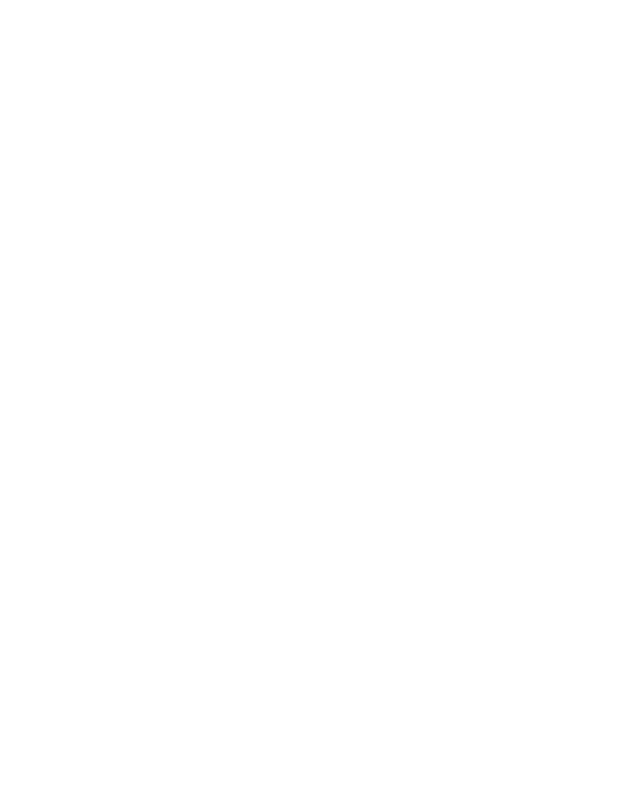
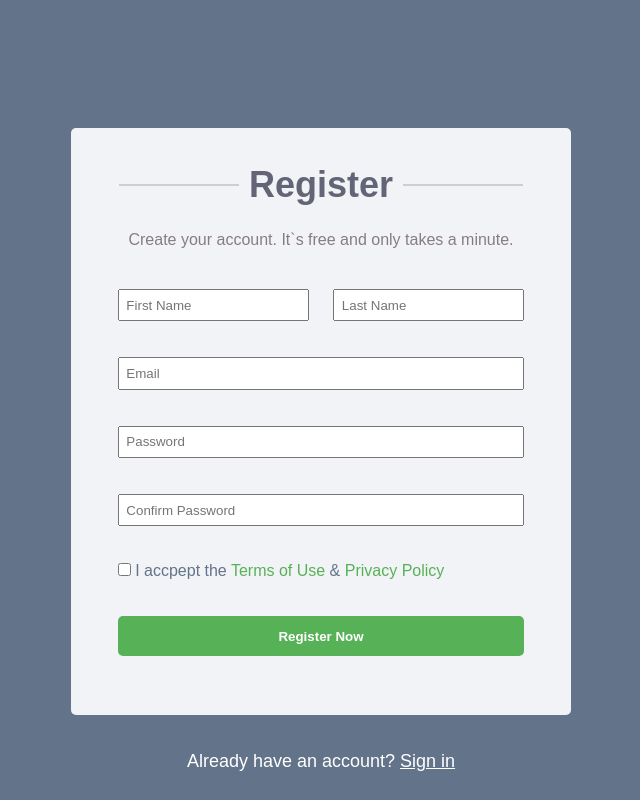
Before and after one commit to wexdanya/home-task-20-12-22, a plain HTML site: page index.html in a window 1280 px wide. Shown: the whole page, without its empty margins (319-959 px from the left). Drawn offline with Linux system fonts and the light colour scheme.

Commit message:
Add registation form

```diff
--- a/assets/styles/style.css
+++ b/assets/styles/style.css
@@ -0,0 +1,107 @@
+:root{
+    font-size: 18px;
+    --space-size:10px;
+    font-family: Arial, Helvetica, sans-serif;
+}
+*{
+    box-sizing: border-box;
+    margin: 0;
+    padding: 0;
+}
+a{
+    color: inherit;
+    text-decoration: none;
+}
+img{
+    width: 100%;
+}
+.wrapper{
+    height: 100vh;
+    background-color: #63738a;
+    display: flex;
+    flex-direction: column;
+    align-items:center;
+    padding-top: 10%;
+}
+.form-section{
+    max-width: 500px;
+    width: 95%;
+    min-width: 300px;
+    padding: 2em;
+    display: flex;
+    flex-direction: column;
+    align-items:center;
+    background-color: #f2f3f7;
+    border-radius:5px;
+    margin-bottom: 2em;
+}
+.form{
+    max-width: 500px;
+    width: 95%;
+    min-width: 300px;
+    display: flex;
+    flex-direction: column;
+    gap: 2em;
+}
+.title-container{
+    display: flex;
+    align-items:center;
+    margin-bottom: 25px;
+}
+.register-title{
+    display: inline-block;
+    font-size: 2em;
+    color:#636475;
+}
+.register-subtitle{
+    font-size: 16px;
+    margin-bottom: 40px;
+    color: #877d80 ;
+}
+.line{
+    margin: 0 10px;
+    display: inline-block;
+    width: 120px;
+    height: 2px;
+    background-color: #cececf;
+}
+
+.form>input{
+    padding: .5em;
+    text-transform: capitalize;
+}
+.fullname{
+    width: 100%;
+    display: flex;
+    justify-content: space-between;
+}
+.fullname>input{
+    width: 47%;
+    padding: .5em;
+    text-transform: capitalize;
+
+}
+.privacy-label{
+    font-size: 16px;
+    color:#63738a;
+}
+.privacy-label>a{
+    color:#57b157;
+}
+.register-button{
+    width: 100%;
+    height: 3em;
+    border: none;
+    border-radius: 5px;
+    color:white;
+    background-color:#57b157;
+    font-weight: bold;
+    margin-bottom: 1.7em;
+}
+.singin-link{
+    color:white;
+    font-size: 18px;
+}
+.singin-link>a{
+    text-decoration: underline;
+}
--- a/index.html
+++ b/index.html
@@ -1,12 +1,49 @@
 <!DOCTYPE html>
 <html lang="en">
-<head>
-    <meta charset="UTF-8">
-    <meta http-equiv="X-UA-Compatible" content="IE=edge">
-    <meta name="viewport" content="width=device-width, initial-scale=1.0">
-    <title>Document</title>
-</head>
-<body>
-
-</body>
+  <head>
+    <meta charset="UTF-8" />
+    <meta name="viewport" content="width=device-width, initial-scale=1.0" />
+    <link rel="stylesheet" href="./assets/styles/style.css" />
+    <title>Registration page</title>
+  </head>
+  <body>
+    <div class="wrapper">
+      <section class="form-section">
+        <div class="title-container">
+          <span class="line"></span>
+          <h2 class="register-title">Register</h2>
+          <span class="line"></span>
+        </div>
+        <p class="register-subtitle">Create your account. It`s free and only takes a minute.</p>
+        <form action="" method="get" class="form">
+          <div class="fullname">
+            <input type="text" placeholder="first name" required/>
+            <input type="text" placeholder="last name" required/>
+          </div>
+          <input type="email" name="email" id="email" placeholder="Email" required/>
+          <input
+            type="password"
+            name="password"
+            id="password"
+            placeholder="Password"
+            required
+          />
+          <input
+            type="password"
+            name="password2"
+            id="password2"
+            placeholder="Confirm Password"
+            required
+          />
+          <label class="privacy-label">
+            <input type="checkbox" name="chek" id="" />
+            I accpept the <a href="">Terms of Use</a> &
+            <a href="">Privacy Policy</a>
+          </label>
+          <button type="submit" class="register-button">Register Now</button>
+        </form>
+      </section>
+      <span class="singin-link">Already have an account? <a href="">Sign in</a></span>
+    </div>
+  </body>
 </html>
```
